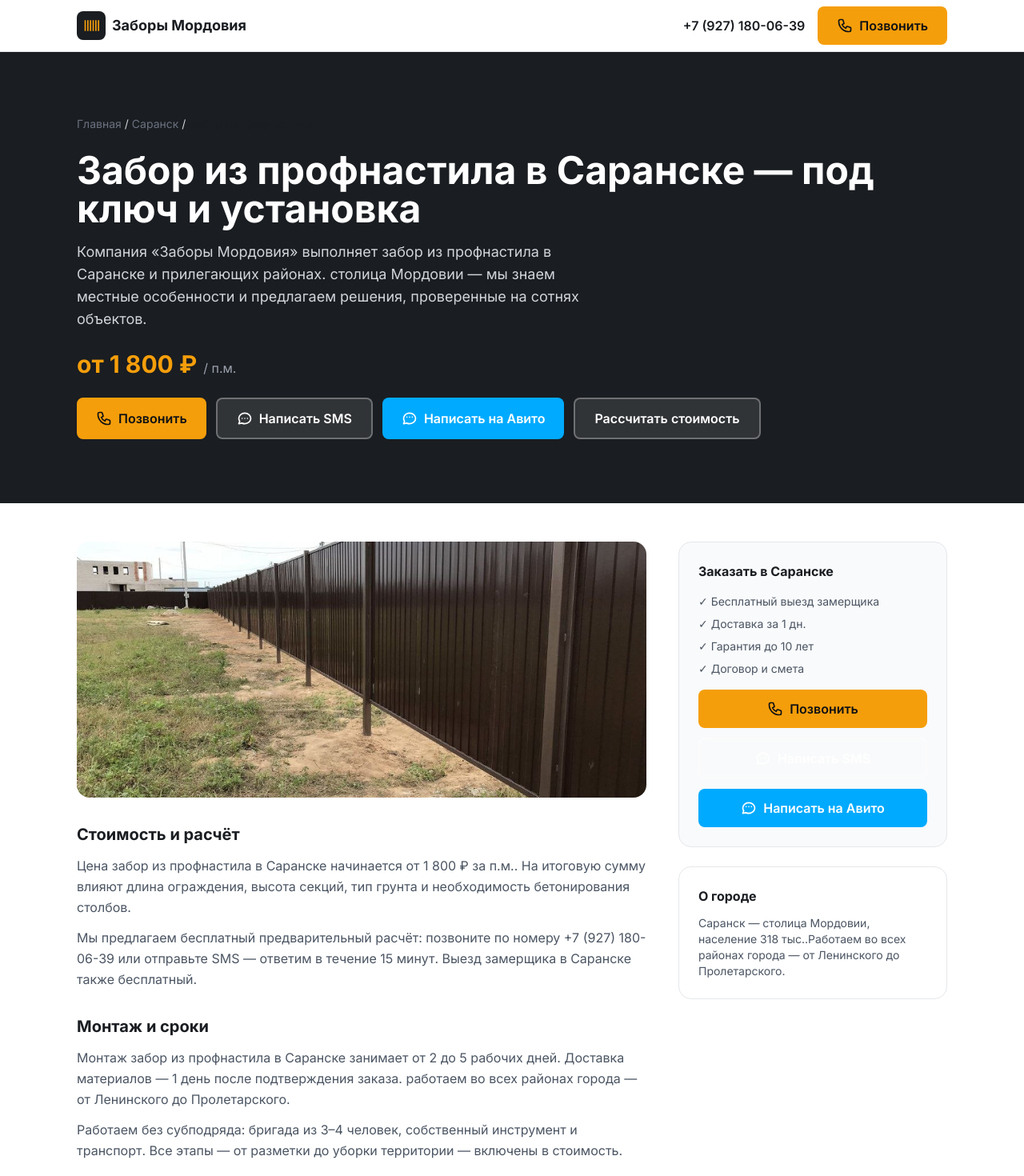
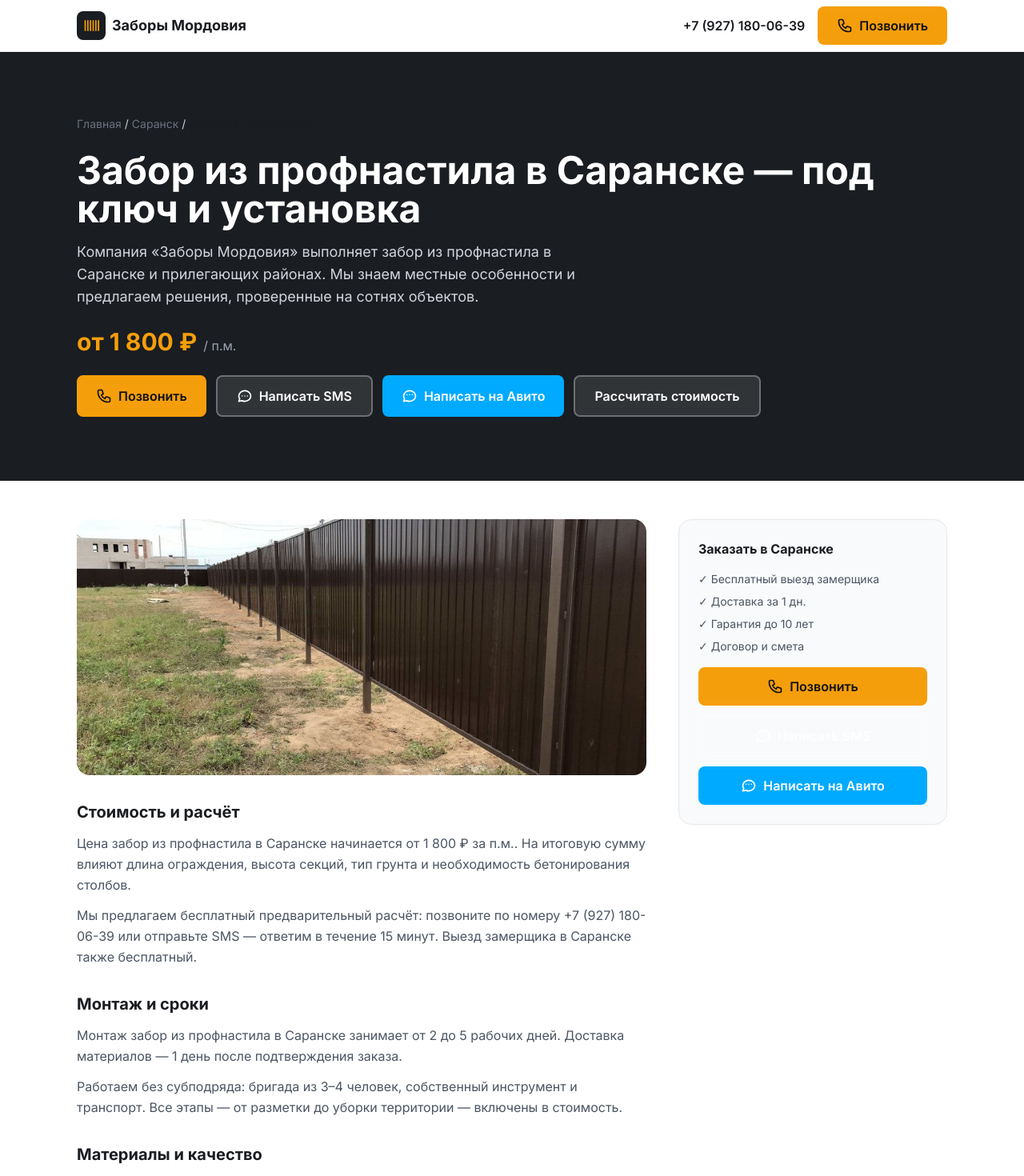
Before and after one commit to kostrovjob-lab/zabory-mordovia, a Next.js app: page /saransk/zabor-iz-profnastila in a window 1280 px wide. Shown: the top 1470 px of the page at 80% size. Built offline with nearby package versions, Linux system fonts and the light colour scheme; no server answers.

Commit message:
Fix pod-klyuch price to 1200 and remove city region descriptions from pages

```diff
--- a/app/[city]/[service]/page.tsx
+++ b/app/[city]/[service]/page.tsx
@@ -126,13 +126,6 @@ export default async function ServicePage({ params }: PageProps) {
                 <CTAButtons className="flex-col [&>a]:w-full" />
               </div>
 
-              <div className="rounded-2xl border border-gray-200 p-6">
-                <h3 className="mb-3 font-bold text-graphite">О городе</h3>
-                <p className="text-sm text-gray-600">
-                  {city.name} — {city.region}, население {city.population}.
-                  {city.localFeature.charAt(0).toUpperCase() + city.localFeature.slice(1)}.
-                </p>
-              </div>
             </aside>
           </div>
         </div>
--- a/components/Calculator.tsx
+++ b/components/Calculator.tsx
@@ -9,7 +9,7 @@ const FENCE_TYPES = [
   { id: "profnastil", label: "Профнастил", pricePerMeter: 1800 },
   { id: "3d", label: "3D забор", pricePerMeter: 2200 },
   { id: "metal", label: "Металл", pricePerMeter: 2000 },
-  { id: "pod-klyuch", label: "Под ключ", pricePerMeter: 2500 },
+  { id: "pod-klyuch", label: "Под ключ", pricePerMeter: 1200 },
 ];
 
 const HEIGHTS = [
--- a/data/faq.json
+++ b/data/faq.json
@@ -23,7 +23,7 @@
     {
       "id": "delivery",
       "question": "Делаете ли доставку материалов в {city}?",
-      "answer": "Да, доставляем материалы в {city} и по всему району. {localFeature}. Срок доставки — {deliveryDays} рабочий день после подтверждения заказа."
+      "answer": "Да, доставляем материалы в {city} и по всему району. Срок доставки — {deliveryDays} рабочий день после подтверждения заказа."
     },
     {
       "id": "warranty",
--- a/data/services.json
+++ b/data/services.json
@@ -36,7 +36,7 @@
     "slug": "zabory-pod-klyuch",
     "name": "Забор под ключ",
     "shortName": "Под ключ",
-    "priceFrom": 2500,
+    "priceFrom": 1200,
     "unit": "п.м.",
     "description": "Полный цикл: замер, материалы, доставка, монтаж, уборка. Вы получаете готовое ограждение.",
     "image": "/images/pod-klyuch.jpg",
--- a/lib/content.ts
+++ b/lib/content.ts
@@ -2,9 +2,9 @@ import type { City, Service } from "./data";
 import { PHONE_DISPLAY } from "./constants";
 
 const introVariants = [
-  "Компания «Заборы Мордовия» выполняет {service} в {city} и прилегающих районах. {region} — мы знаем местные особенности и предлагаем решения, проверенные на сотнях объектов.",
-  "Нужен надёжный забор в {city}? Мы специализируемся на {service} и работаем по всей республике. {localFeature} — это наше преимущество перед «общероссийскими» бригадами.",
-  "Заказать {service} в {city} можно с бесплатным выездом замерщика. Мы — местная бригада с опытом более 8 лет, {region}. Сами закупаем материалы и сдаём объект под ключ.",
+  "Компания «Заборы Мордовия» выполняет {service} в {city} и прилегающих районах. Мы знаем местные особенности и предлагаем решения, проверенные на сотнях объектов.",
+  "Нужен надёжный забор в {city}? Мы специализируемся на {service} и работаем по всей республике. Местная бригада — наше преимущество перед «общероссийскими» подрядчиками.",
+  "Заказать {service} в {city} можно с бесплатным выездом замерщика. Мы — местная бригада с опытом более 8 лет. Сами закупаем материалы и сдаём объект под ключ.",
   "Установка {service} в {city} — одно из основных направлений нашей работы. Работаем с частными домами, дачами и коммерческими объектами. Гарантия до 10 лет.",
 ];
 
@@ -19,7 +19,7 @@ const bodyBlocks = [
   {
     title: "Монтаж и сроки",
     paragraphs: [
-      "Монтаж {service} в {city} занимает от 2 до 5 рабочих дней. Доставка материалов — {deliveryDays} день после подтверждения заказа. {localFeature}.",
+      "Монтаж {service} в {city} занимает от 2 до 5 рабочих дней. Доставка материалов — {deliveryDays} день после подтверждения заказа.",
       "Работаем без субподряда: бригада из 3–4 человек, собственный инструмент и транспорт. Все этапы — от разметки до уборки территории — включены в стоимость.",
     ],
   },
@@ -88,8 +88,6 @@ export function generatePageContent(city: City, service: Service): PageContent {
     unit: service.unit,
     phone: PHONE_DISPLAY,
     deliveryDays: city.deliveryDays,
-    localFeature: city.localFeature,
-    region: city.region,
     population: city.population,
     intent,
     intent2,
--- a/lib/data.ts
+++ b/lib/data.ts
@@ -95,7 +95,6 @@ export function generatePageFAQ(city: City, service: Service): FAQItem[] {
     unit: service.unit,
     phone: "+7 (927) 180-06-39",
     deliveryDays: city.deliveryDays,
-    localFeature: city.localFeature,
     price20m: formatPrice(FENCE_20M_PRICE_FROM),
   };
 
```
